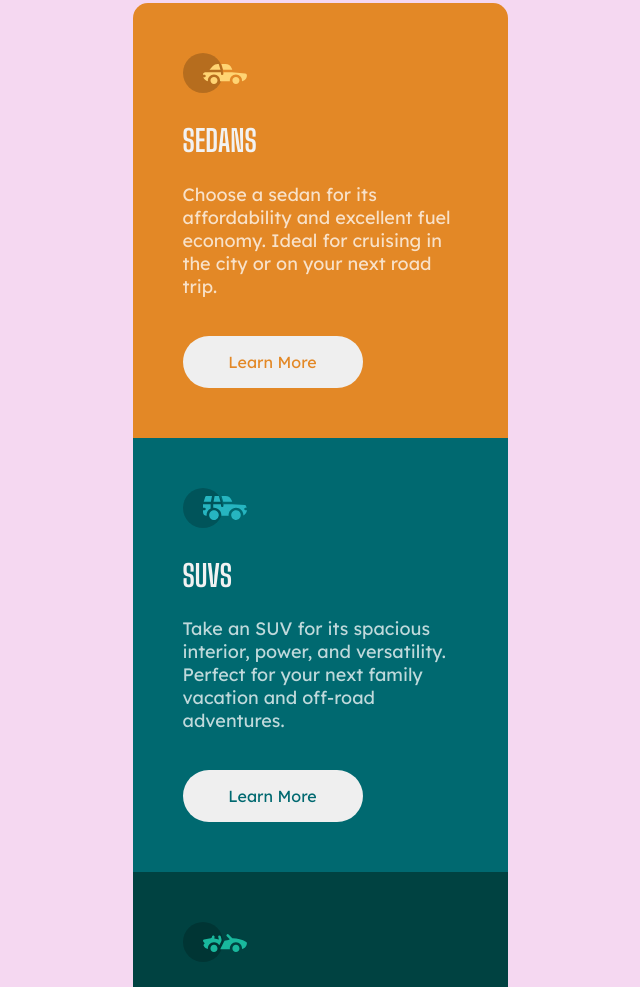
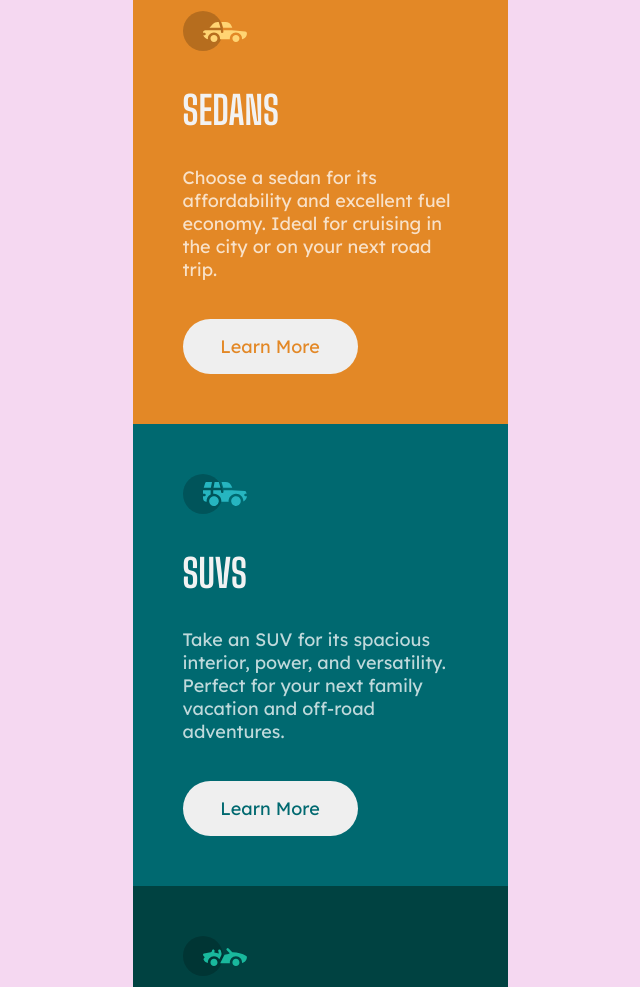
Before and after one commit to JulienLebron/3-column-preview-card-component, a plain HTML site: page index.html in a window 1280 px wide. Shown: the part 153-1140 px from the top of the page, without its empty margins (320-960 px from the left). Drawn offline with Linux system fonts and the light colour scheme.

Commit message:
edit html and css

```diff
--- a/index.html
+++ b/index.html
@@ -10,27 +10,29 @@
 </head>
 <body>
 
+  <h1>Frontend Mentor | 3-column preview card component</h1>
+
   <main class="card-container">
     <div class="orange-card">
       <img src="./images/icon-sedans.svg" alt="">
       <h2>Sedans</h2>
       <p class="description">Choose a sedan for its affordability and excellent fuel economy. Ideal for cruising in the city
         or on your next road trip.</p>
-      <button><p class="orange-btn">Learn More</p></button>
+      <button class="orange-btn">Learn More</button>
     </div>
     <div class="green-card">
       <img src="./images/icon-suvs.svg" alt="">
       <h2>SUVs</h2>
       <p class="description">Take an SUV for its spacious interior, power, and versatility. Perfect for your next family vacation
         and off-road adventures.</p>
-      <button><p class="green-btn">Learn More</p></button>
+      <button class="green-btn">Learn More</button>
     </div>
     <div class="dark-green-card">
       <img src="./images/icon-luxury.svg" alt="">
       <h2>Luxury</h2>
       <p class="description">Cruise in the best car brands without the bloated prices. Enjoy the enhanced comfort of a luxury
         rental and arrive in style.</p>
-      <button><p class="dark-green-btn">Learn More</p></button>
+      <button class="dark-green-btn">Learn More</button>
     </div>
   </main>
 
--- a/style/style.css
+++ b/style/style.css
@@ -21,6 +21,10 @@ body {
     display: flex;
     justify-content: center;
     align-items: center;
+}
+
+h1 {
+    display: none;
 }
 
 .card-container {
@@ -51,7 +55,7 @@ h2 {
     color: var(--very-light-gray);
     text-transform: uppercase;
     font-family: "Big shoulders display";
-    font-size: 2em;
+    font-size: 2.6em;
 }
 
 p {
@@ -64,15 +68,13 @@ p {
 }
 
 button {
-    width: 180px;
-    padding: 0px;
+    width: 175px;
+    padding: 16px;
     border-radius: 50px;
     border: none;
     margin-top: 20px;
-}
-
-button p {
     font-size: 1.2em;
+    font-family: "Lexend deca";
 }
 
 .orange-btn {
```
